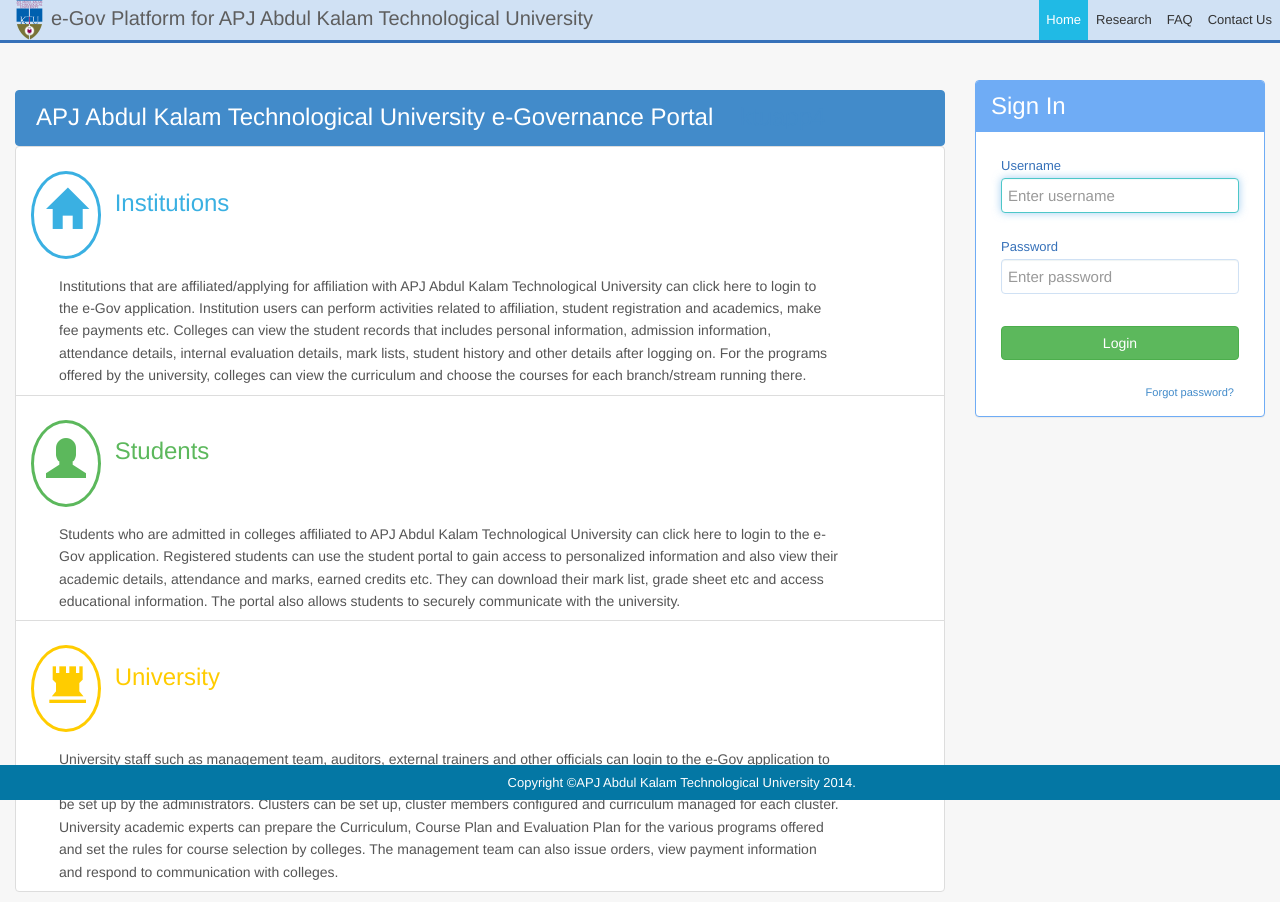
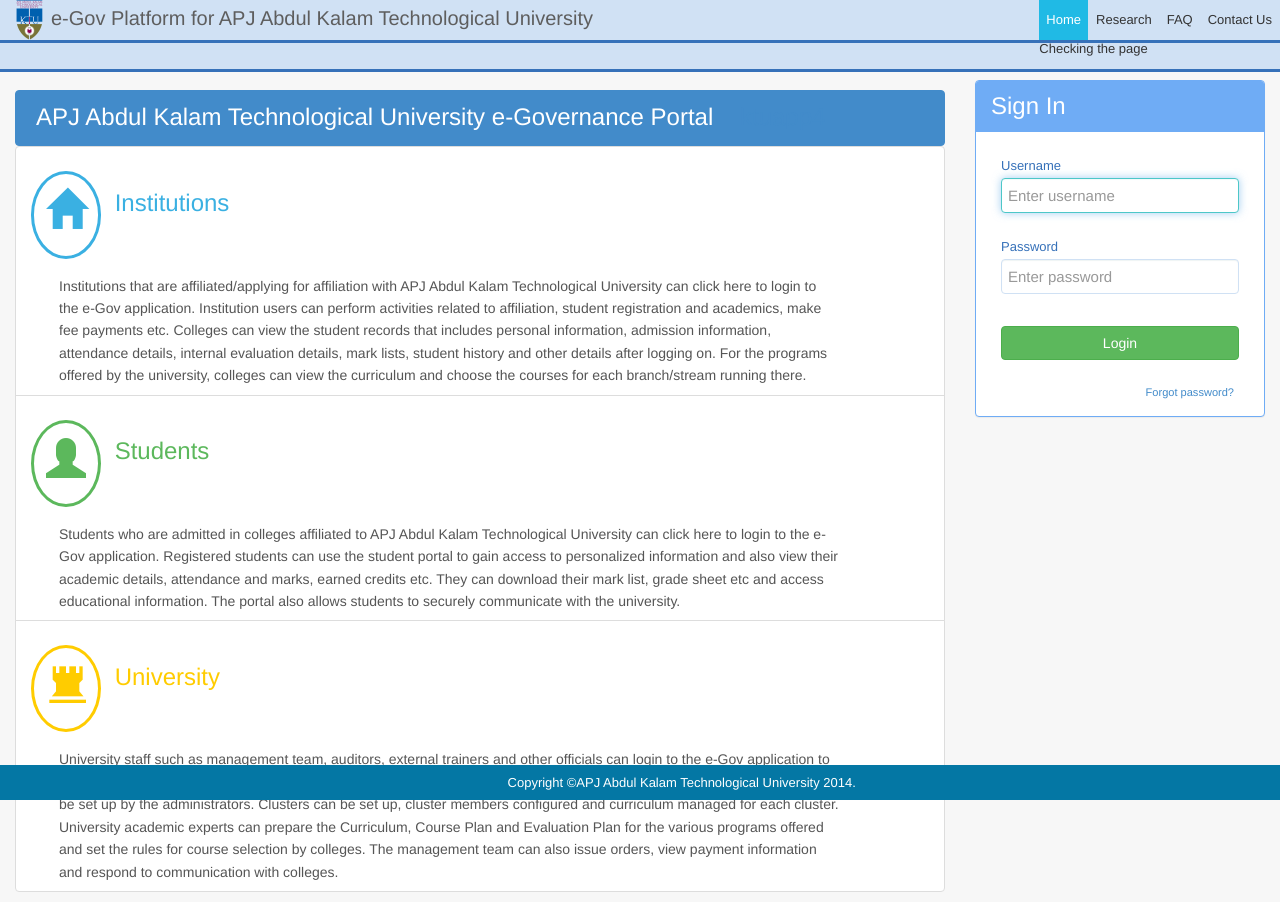
Before and after one commit to mortalprotagonist/cyber-health, a plain HTML site: page index.html in a window 1280 px wide. Drawn offline with nearby package versions, Linux system fonts and the light colour scheme; grey boxes are pictures that could not be loaded.

Commit message:
updated..

```diff
--- a/index.html
+++ b/index.html
@@ -75,7 +75,7 @@
              <li id="4" class="menuclass"><a href="https://app.ktu.edu.in/eu/anon/fAQ.htm">FAQ </a></li>
 
              <li id="6" class="menuclass"><a href="https://app.ktu.edu.in/eu/anon/contactUs.htm">Contact Us </a></li>
-
+             <p>Checking the page</p>
           </ul>
         </div><!--/.nav-collapse -->
       </div>
```
